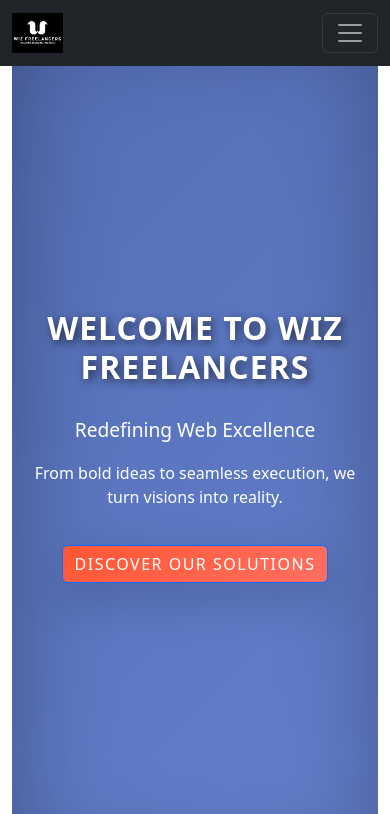
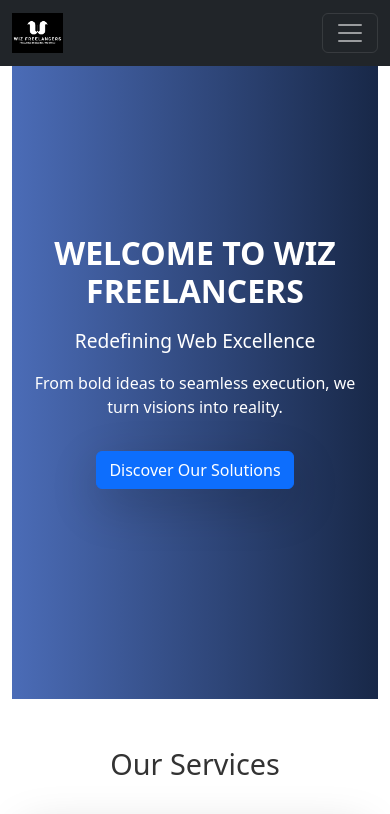
Before and after one commit to wiz-freelancers/wizfreelancers, a React (Create React App) app in the folder wiz/: page / in a window 390 px wide. Shown: the top 814 px of the page. Built offline with nearby package versions, Linux system fonts and the light colour scheme.

Commit message:
first commit

```diff
--- a/wiz/src/components/Contact.jsx
+++ b/wiz/src/components/Contact.jsx
@@ -70,10 +70,17 @@
               { id: 'mobile', label: 'Mobile Number', type: 'text', placeholder: 'Enter your mobile number' },
               { id: 'projectTitle', label: 'Project Title', type: 'text', placeholder: 'Enter the title of your project' },
               { id: 'budget', label: 'Project Budget', type: 'text', placeholder: 'Enter your project budget' },
-              { id: 'uiUxUrl', label: 'UI/UX Reference URL', type: 'url', placeholder: 'Enter a link to UI/UX reference' },
+              {
+                id: 'uiUxUrl',
+                label: 'UI/UX Reference URL',
+                type: 'text',
+                placeholder: 'Enter a link to UI/UX reference',
+                pattern: '(https?:\\/\\/)?(www\\.)?[-a-zA-Z0-9@:%._\\+~#=]{1,256}\\.[a-zA-Z0-9()]{1,6}\\b([-a-zA-Z0-9()@:%_\\+.~#?&//=]*)',
+                title: "Please enter a valid URL starting with 'http://', 'https://', or 'www.'"
+              },
               { id: 'projectDescription', label: 'Project Description', type: 'textarea', placeholder: 'Describe your project in detail' },
               { id: 'message', label: 'Your Message', type: 'textarea', placeholder: 'Enter your message' },
-            ].map(({ id, label, type, placeholder }) => (
+            ].map(({ id, label, type, placeholder, pattern, title }) => (
               <div className="mb-3" key={id}>
                 <label htmlFor={id} className="form-label" style={{ color: '#17a2b8' }}>{label}</label>
                 {type === 'textarea' ? (
@@ -96,6 +103,8 @@
                     value={formData[id]}
                     onChange={handleChange}
                     placeholder={placeholder}
+                    pattern={pattern}
+                    title={title}
                     required
                   />
                 )}
--- a/wiz/src/components/Home.css
+++ b/wiz/src/components/Home.css
@@ -1,123 +1,74 @@
 /* Hero Section */
 .hero-section {
     position: relative;
-    background: linear-gradient(135deg, #3A4E8C, #7A9BF0); /* Dynamic gradient background */
-    background-size: 400% 400%; /* Large background for smooth animation */
-    color: white;
+    height: 80vh;
     display: flex;
-    flex-direction: column; /* Ensure vertical stacking of content */
+    align-items: center;
     justify-content: center;
-    align-items: center;
-    text-align: center;
-    width: 100%;
-    height: 100vh;
-    z-index: 1;
+    background-image: linear-gradient(to right, #4b6cb7, #182848);
+    color: #fff;
     overflow: hidden;
-    box-shadow: inset 0 0 100px rgba(0, 0, 0, 0.3);
-    animation: gradientAnimation 20s ease infinite; /* Smooth gradient animation */
-    padding: 0 40px;
-    margin: 0;
   }
 
-@keyframes gradientAnimation {
-    0% { background-position: 0% 0%; }
-    25% { background-position: 100% 0%; }
-    50% { background-position: 100% 100%; }
-    75% { background-position: 0% 100%; }
-    100% { background-position: 0% 0%; }
-}
-
-/* Heading and Content */
-.hero-title {
-    font-size: 4.5rem; /* Large title size for impact */
-    font-weight: 800;
-    text-transform: uppercase;
-    text-shadow: 3px 3px 10px rgba(0, 0, 0, 0.6);
-    letter-spacing: 3px; /* Elegant letter spacing */
-    width: 100%;
-    display: block; /* Ensure the title is a single line */
-    margin-bottom: 30px; /* Space between title and button */
-}
-
-/* Button Styling */
-.hero-btn {
-    margin-top: 20px;
-    padding: 16px 40px;
-    font-size: 1.3rem;
-    border-radius: 50px;
-    transition: all 0.4s ease-in-out;
-    background: linear-gradient(135deg, #FF5733, #FF6F61); /* Gradient button color */
-    border: none;
-    color: white;
-    text-transform: uppercase;
-    letter-spacing: 1.5px;
-    box-shadow: 0 6px 15px rgba(0, 0, 0, 0.4);
-    cursor: pointer;
-    display: inline-block;
-}
-
-.hero-btn:hover {
-    background: linear-gradient(135deg, #C13C27, #D14E3A); /* Hover effect with gradient */
-    box-shadow: 0 10px 25px rgba(0, 0, 0, 0.5);
-    transform: translateY(-3px);
-}
-
-.hero-btn:focus {
-    outline: none;
-}
-
-.hero-btn:active {
-    transform: translateY(1px); /* Active state effect */
-}
-
-/* Responsive Adjustments */
-@media (max-width: 1024px) {
-    .hero-section {
-        padding: 0 25px;
+  .hero-content {
+    position: relative;
+    z-index: 1;
+    text-align: center;
+    max-width: 800px;
+    padding: 0 20px;
   }
 
   .hero-title {
     font-size: 3.5rem;
-        letter-spacing: 2px;
+    font-weight: 700;
+    margin-bottom: 1rem;
+  }
+
+  .hero-slogan {
+    font-size: 1.8rem;
+    font-weight: 500;
+    margin-bottom: 1rem;
+  }
+
+  .hero-subtitle {
+    font-size: 1.2rem;
+    margin-bottom: 2rem;
   }
 
   .hero-btn {
-        padding: 14px 35px;
     font-size: 1.2rem;
-    }
+    padding: 1rem 2.5rem;
   }
 
-@media (max-width: 768px) {
-    .hero-section {
-        padding: 0 20px;
+  .hero-shapes {
+    position: absolute;
+    width: 100%;
+    height: 100%;
+    top: 0;
+    left: 0;
+    overflow: hidden;
   }
 
-    .hero-title {
-        font-size: 2.8rem;
-        letter-spacing: 1.5px;
+  .hero-shape-1 {
+    position: absolute;
+    width: 800px;
+    height: 800px;
+    border-radius: 50%;
+    background-color: rgba(255, 255, 255, 0.1);
+    top: -200px;
+    left: -200px;
   }
 
-    .hero-btn {
-        padding: 12px 30px;
-        font-size: 1.1rem;
-    }
+  .hero-shape-2 {
+    position: absolute;
+    width: 600px;
+    height: 600px;
+    border-radius: 50%;
+    background-color: rgba(255, 255, 255, 0.1);
+    bottom: -150px;
+    right: -150px;
   }
 
-@media (max-width: 480px) {
-    .hero-section {
-        padding: 0 15px;
-    }
-
-    .hero-title {
-        font-size: 2.2rem;
-        letter-spacing: 1px;
-    }
-
-    .hero-btn {
-        padding: 10px 25px;
-        font-size: 1rem;
-    }
-}
 
 /* Services Section */
 .container.py-5 {
```
Lines whose indentation alone changed are shown as unchanged.
